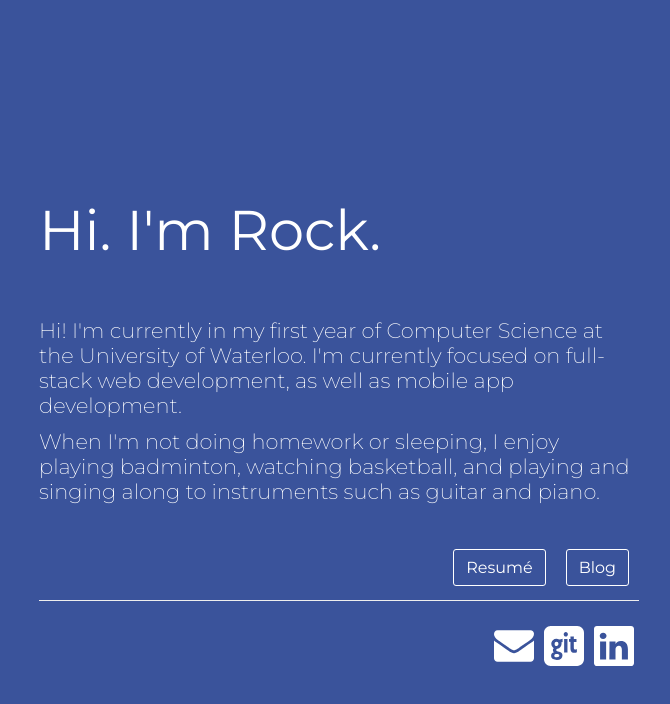
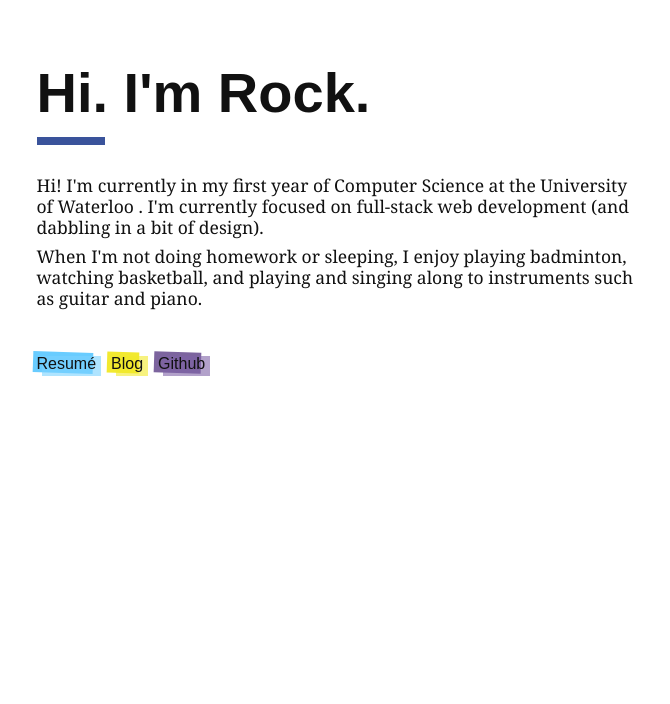
Before and after one commit to rocky1638/Portfolio-Website, a React (Create React App) app: page / in a window 1280 px wide. Shown: the top 704 px of the page, without its empty margins (301-971 px from the left). Built offline with nearby package versions, Linux system fonts and the light colour scheme; a web font is replaced by a local one.

Commit message:
redesign

```diff
--- a/public/index.html
+++ b/public/index.html
@@ -12,7 +12,7 @@
     <link rel="icon" type="image/png" href="%PUBLIC_URL%/favicon-16x16.png" sizes="16x16">
     <link rel="mask-icon" href="%PUBLIC_URL%/safari-pinned-tab.svg" color="#5bbad5">
     <meta name="theme-color" content="#ffffff">
-    <link href="https://fonts.googleapis.com/css?family=Montserrat:200,300,400" rel="stylesheet">
+    <link href="https://fonts.googleapis.com/css?family=Inconsolata:200,300,400,600" rel="stylesheet">
     <link href="https://fonts.googleapis.com/css?family=Open+Sans:200,300,400" rel="stylesheet">
 
 
--- a/src/components/Consensys.js
+++ b/src/components/Consensys.js
@@ -9,7 +9,7 @@ class ConsenSys extends Component {
     return (
       <div className="container-fluid" style={{ paddingBottom: '25px' }}>
         <div className="row">
-          <div className="col-xs-12 col-sm-8 col-sm-offset-2">
+          <div className="col-xs-12 col-sm-6 col-sm-offset-3">
             <div>
               <h1 className="blog-1">
                 <b>Consensys</b>
--- a/src/components/FindYourGrail.js
+++ b/src/components/FindYourGrail.js
@@ -9,7 +9,7 @@ class FindYourGrail extends Component {
     return (
       <div className="container-fluid" style={{ paddingBottom: '25px' }}>
         <div className="row">
-          <div className="col-xs-12 col-sm-8 col-sm-offset-2">
+          <div className="col-xs-12 col-sm-6 col-sm-offset-3">
             <div>
               <h1 className="blog-1">
                 <b>Find Your Grail</b>
--- a/src/components/Home.js
+++ b/src/components/Home.js
@@ -2,22 +2,19 @@ import React, { Component } from 'react';
 import { Link } from 'react-router-dom';
 
 class Home extends Component {
-  componentDidMount() {
-    document.body.className = 'home';
-  }
-
   render() {
     return (
-      <div className="container-fluid container-home">
+      <div className="container-fluid" style={{marginTop: "3em"}}>
         <div className="row">
           <div className="col-xs-12 col-md-6 col-md-offset-3">
-            <h1 style={{ marginBottom: '1em' }} className="header-text left">
+            <h1 className="header-text left">
               Hi. I'm Rock.
             </h1>
+            <hr className="blue-hr"/>
             <p style={{ marginBottom: '2.5em' }} className="left content-text">
-              Hi! I'm currently in my first year of Computer Science at the
-              University of Waterloo. I'm currently focused on full-stack web
-              development, as well as mobile app development.
+              Hi! I'm currently in my first year of Computer Science at the{' '} University of Waterloo
+              . I'm currently focused on full-stack web
+              development (and dabbling in a bit of design).
               <br />
               <p style={{ marginTop: '0.5em' }}>
                 When I'm not doing homework or sleeping, I enjoy playing
@@ -26,178 +23,36 @@ class Home extends Component {
                 <br />
               </p>
             </p>
-            <div className="right">
+            <div className="left">
               <a
                 target="_blank"
                 rel="noopener noreferrer"
                 className="button"
                 href="../assets/resume.pdf">
+                   <span className="highlight-container-resume">
+                  <span style={{fontWeight: "500"}} className="highlight">
                 Resumé
+                </span>
+                </span>
               </a>
               <Link className="button" to="/blog">
+              <span className="highlight-container">
+                  <span style={{fontWeight: "500"}} className="highlight">
                 Blog
+                </span>
+                </span>
               </Link>
-            </div>
-
-            <div className="right footer" style={{ marginBottom: '1em' }}>
-              <hr className="line" />
-              <a href="mailto:rockzhou15@gmail.com">
-                <svg
-                  version="1.1"
-                  className="logo email"
-                  id="Capa_1"
-                  xmlns="http://www.w3.org/2000/svg"
-                  x="0px"
-                  y="0px"
-                  width="40px"
-                  height="40px"
-                  viewBox="0 0 511.626 511.626">
-                  <g>
-                    <g>
-                      <path
-                        className="email"
-                        d="M49.106,178.729c6.472,4.567,25.981,18.131,58.528,40.685c32.548,22.554,57.482,39.92,74.803,52.099
-    			c1.903,1.335,5.946,4.237,12.131,8.71c6.186,4.476,11.326,8.093,15.416,10.852c4.093,2.758,9.041,5.852,14.849,9.277
-    			c5.806,3.422,11.279,5.996,16.418,7.7c5.14,1.718,9.898,2.569,14.275,2.569h0.287h0.288c4.377,0,9.137-0.852,14.277-2.569
-    			c5.137-1.704,10.615-4.281,16.416-7.7c5.804-3.429,10.752-6.52,14.845-9.277c4.093-2.759,9.229-6.376,15.417-10.852
-    			c6.184-4.477,10.232-7.375,12.135-8.71c17.508-12.179,62.051-43.11,133.615-92.79c13.894-9.703,25.502-21.411,34.827-35.116
-    			c9.332-13.699,13.993-28.07,13.993-43.105c0-12.564-4.523-23.319-13.565-32.264c-9.041-8.947-19.749-13.418-32.117-13.418H45.679
-    			c-14.655,0-25.933,4.948-33.832,14.844C3.949,79.562,0,91.934,0,106.779c0,11.991,5.236,24.985,15.703,38.974
-    			C26.169,159.743,37.307,170.736,49.106,178.729z"
-                      />
-                      <path
-                        className="email"
-                        d="M483.072,209.275c-62.424,42.251-109.824,75.087-142.177,98.501c-10.849,7.991-19.65,14.229-26.409,18.699
-    			c-6.759,4.473-15.748,9.041-26.98,13.702c-11.228,4.668-21.692,6.995-31.401,6.995h-0.291h-0.287
-    			c-9.707,0-20.177-2.327-31.405-6.995c-11.228-4.661-20.223-9.229-26.98-13.702c-6.755-4.47-15.559-10.708-26.407-18.699
-    			c-25.697-18.842-72.995-51.68-141.896-98.501C17.987,202.047,8.375,193.762,0,184.437v226.685c0,12.57,4.471,23.319,13.418,32.265
-    			c8.945,8.949,19.701,13.422,32.264,13.422h420.266c12.56,0,23.315-4.473,32.261-13.422c8.949-8.949,13.418-19.694,13.418-32.265
-    			V184.437C503.441,193.569,493.927,201.854,483.072,209.275z"
-                      />
-                    </g>
-                  </g>
-                  <g />
-                  <g />
-                  <g />
-                  <g />
-                  <g />
-                  <g />
-                  <g />
-                  <g />
-                  <g />
-                  <g />
-                  <g />
-                  <g />
-                  <g />
-                  <g />
-                  <g />
-                </svg>
-              </a>
-
               <a
+                className="button"
                 href="http://github.com/rocky1638"
                 target="_blank"
                 rel="noopener noreferrer">
-                <svg
-                  className="logo"
-                  version="1.1"
-                  id="Capa_1"
-                  xmlns="http://www.w3.org/2000/svg"
-                  x="0px"
-                  y="0px"
-                  width="40px"
-                  height="40px"
-                  viewBox="0 0 533.333 533.333">
-                  <g>
-                    <path
-                      className="github"
-                      d="M137.225,395.504c0,14.09,11.924,21.137,35.765,21.137c20.867,0,31.296-7.313,31.296-21.943
-    c0-13.823-11.378-20.728-34.138-20.728C148.197,373.967,137.225,381.145,137.225,395.504z M444.452,0H88.9
-    C40.006,0,0,40.005,0,88.9v355.535c0,48.925,40.006,88.898,88.9,88.898h355.552c48.891,0,88.882-39.974,88.882-88.899V88.9
-    C533.333,40.005,493.343,0,444.452,0z M247.774,213.015c-3.793,1.356-9.212,2.843-16.256,4.472
-    c2.167,6.232,3.253,12.058,3.253,17.476c0,17.34-5.217,32.447-15.648,45.319c-10.432,12.868-23.913,20.524-40.44,22.962
-    c-10.835,1.626-16.254,7.454-16.254,17.479c0,3.521,1.759,7.046,5.283,10.567c4.606,5.148,11.379,8.402,20.322,9.757
-    c38.745,5.959,58.118,22.081,58.118,48.361c0,42.001-25.064,63-75.188,63c-20.595,0-37.529-3.659-50.804-10.973
-    c-16.801-9.214-25.196-23.71-25.196-43.489c0-22.765,12.6-38.344,37.793-46.739v-0.812c-9.21-5.689-13.815-14.359-13.815-26.012
-    c0-15.174,4.336-24.658,13.004-28.449v-0.813c-8.67-2.981-16.393-9.757-23.167-20.326c-7.586-11.381-11.38-23.573-11.38-36.578
-    c0-19.51,6.912-35.766,20.725-48.771c13.279-12.195,29.129-18.29,47.555-18.29c13.278,0,25.603,3.249,36.985,9.751
-    c13.005,0,28.042-3.25,45.118-9.751L247.774,213.015L247.774,213.015z M313.634,353.643h-45.931
-    c0.544-5.418,0.812-14.627,0.812-27.638V199.604c0-12.737-0.272-21.544-0.812-26.416h45.931
-    c-0.542,5.148-0.813,13.682-0.813,25.606v124.773C312.821,337.386,313.092,347.412,313.634,353.643z M310.583,132.543
-    c-5.555,5.96-12.127,8.938-19.712,8.938c-7.856,0-14.562-2.979-20.118-8.938c-5.555-5.965-8.334-13.007-8.334-21.134
-    c0-8.404,2.779-15.58,8.334-21.545c5.556-5.96,12.262-8.942,20.118-8.942c7.585,0,14.158,2.982,19.712,8.942
-    c5.555,5.966,8.332,13.14,8.332,21.545C318.915,119.536,316.137,126.579,310.583,132.543z M438.379,348.358
-    c-10.027,5.422-22.086,8.128-36.175,8.128c-19.776,0-33.463-7.042-41.048-21.133c-5.692-10.567-8.534-27.229-8.534-49.987v-72.753
-    h0.406V211.8l-6.098-0.408c-3.523,0-8.131,0.408-13.819,1.22v-39.425h19.913v-15.85c0-7.589-0.406-13.688-1.219-18.292h47.145
-    c-0.808,5.146-1.216,10.972-1.216,17.475v16.666h35.355v39.423c-1.354,0-3.858-0.134-7.519-0.405
-    c-3.658-0.271-7.113-0.409-10.364-0.409h-17.475v75.596c0,18.159,5.964,27.235,17.883,27.235c8.397,0,15.987-2.301,22.764-6.908
-    V348.358L438.379,348.358z M167.3,208.545c-17.071,0-25.606,10.028-25.606,30.076c0,18.699,8.536,28.046,25.606,28.046
-    c16.529,0,24.793-9.483,24.793-28.451c0-7.859-1.896-14.632-5.688-20.324C181.796,211.661,175.428,208.545,167.3,208.545z"
-                    />
-                  </g>
-                  <g />
-                  <g />
-                  <g />
-                  <g />
-                  <g />
-                  <g />
-                  <g />
-                  <g />
-                  <g />
-                  <g />
-                  <g />
-                  <g />
-                  <g />
-                  <g />
-                  <g />
-                </svg>
-              </a>
-
-              <a
-                href="http://www.linkedin.com/in/rockz123"
-                target="_blank"
-                rel="noopener noreferrer">
-                <svg
-                  className="logo"
-                  version="1.1"
-                  id="Capa_1"
-                  xmlns="http://www.w3.org/2000/svg"
-                  x="0px"
-                  y="0px"
-                  width="40px"
-                  height="40px"
-                  viewBox="0 0 430.117 430.118">
-                  <g>
-                    <path
-                      className="linkedin"
-                      id="LinkedIn__x28_alt_x29_"
-                      d="M398.355,0H31.782C14.229,0,0.002,13.793,0.002,30.817v368.471
-      c0,17.025,14.232,30.83,31.78,30.83h366.573c17.549,0,31.76-13.814,31.76-30.83V30.817C430.115,13.798,415.904,0,398.355,0z
-       M130.4,360.038H65.413V165.845H130.4V360.038z M97.913,139.315h-0.437c-21.793,0-35.92-14.904-35.92-33.563
-      c0-19.035,14.542-33.535,36.767-33.535c22.227,0,35.899,14.496,36.331,33.535C134.654,124.415,120.555,139.315,97.913,139.315z
-       M364.659,360.038h-64.966V256.138c0-26.107-9.413-43.921-32.907-43.921c-17.973,0-28.642,12.018-33.327,23.621
-      c-1.736,4.144-2.166,9.94-2.166,15.728v108.468h-64.954c0,0,0.85-175.979,0-194.192h64.964v27.531
-      c8.624-13.229,24.035-32.1,58.534-32.1c42.76,0,74.822,27.739,74.822,87.414V360.038z M230.883,193.99
-      c0.111-0.182,0.266-0.401,0.42-0.614v0.614H230.883z"
-                    />
-                  </g>
-                  <g />
-                  <g />
-                  <g />
-                  <g />
-                  <g />
-                  <g />
-                  <g />
-                  <g />
-                  <g />
-                  <g />
-                  <g />
-                  <g />
-                  <g />
-                  <g />
-                  <g />
-                </svg>
-              </a>
+                <span className="highlight-container-github">
+                  <span style={{fontWeight: "500"}} className="highlight">
+                  Github
+                  </span>
+                </span>
+                </a>
             </div>
           </div>
         </div>
--- a/src/components/Sapling.js
+++ b/src/components/Sapling.js
@@ -6,7 +6,7 @@ class Sapling extends Component {
     return (
       <div className="container-fluid" style={{ paddingBottom: '25px' }}>
         <div className="row">
-          <div className="col-xs-12 col-sm-8 col-sm-offset-2">
+          <div className="col-xs-12 col-sm-6 col-sm-offset-3">
             <div>
               <h1 className="blog-1">Sapling</h1>
               <h3 className="blog-3">For people serious about practicing.</h3>
--- a/src/components/TheWaterBoys.js
+++ b/src/components/TheWaterBoys.js
@@ -9,13 +9,13 @@ class FindYourGrail extends Component {
     return (
       <div className="container-fluid" style={{ paddingBottom: '25px' }}>
         <div className="row">
-          <div className="col-xs-12 col-sm-8 col-sm-offset-2">
+          <div className="col-xs-12 col-sm-6 col-sm-offset-3">
             <div>
               <h1 className="blog-1">
                 <b>The Water Boys</b>
               </h1>
               <h3 className="blog-3">An unforgettable a capella experience.</h3>
-              <h6 className="blog-6">Published March xx</h6>
+              <h6 className="blog-6">Published June 12</h6>
             </div>
             <hr className="blue-hr" />
             <div>
@@ -125,7 +125,7 @@ class FindYourGrail extends Component {
               </div>
               <div className="blog-image-div center">
                 <img src="/assets/waterboys/waterboys5.jpg" alt="Me being emotional" className="blog-image"/>
-                <h6 className="blog-6">Me being emotional</h6>
+                <h6 className="blog-6">My best MJ impression</h6>
               </div>
               <p className="blog-text">
                 With the past two performances under our belt, we felt more and more ready to crush our ICCA Semifinals performance.
--- a/src/style/style.css
+++ b/src/style/style.css
@@ -1,6 +1,7 @@
 html {
   overflow-x: hidden;
   overflow-y: visible;
+  padding: 0 5px 20px 5px;
   /* height: 100% !important; */
 }
 
@@ -10,26 +11,20 @@ body.home {
 }
 
 body.white {
-  height: 100%;
   background-color: #fafafa;
+  padding-top: 15px;
 }
 
 html,
 body {
   margin: 0px;
-  padding: 20px 5px;
-}
-
-@font-face {
-  font-family: 'Charter';
-  src: url('./fonts/charter-400-normal.woff') format('woff');
+  overflow-x: hidden;
 }
 
 /** HOMEPAGE **/
 .container-home {
   display: block;
   background-color: #3a539b;
-  /* min-height: 100vh !important; */
   padding-top: 10em;
 }
 
@@ -53,12 +48,8 @@ body {
   fill: #323333 !important;
 }
 
-.github {
-  fill: white !important;
-}
-
 .github:hover {
-  fill: #6e5494 !important;
+  color: #6e5494 !important;
 }
 
 .linkedin {
@@ -79,21 +70,21 @@ body {
   height: 100vh;
   text-align: center;
   overflow-x: hidden;
-  overflow-y: visible;
 }
 
 .preview-card {
   background: #fafafa;
-  border-radius: 2px;
-  border-left: 5px solid #323333;
+  /* border-radius: 2px;
+  border-left: 5px solid #323333; */
   display: inline-block;
-  margin-top: 10px;
+  margin-top: 2px;
+  margin-bottom: 5px;
   min-height: 10vh;
   height: auto;
   position: relative;
   width: 100%;
   padding-bottom: 5px;
-  padding-left: 15px;
+  /* padding-left: 15px; */
   padding-right: 15px;
 }
 
@@ -106,11 +97,6 @@ body {
 .read-more {
   height: auto;
   margin: 5px 0px 0px 0px;
-}
-
-.preview-card:hover {
-  border-left: 5px solid #3a539b;
-  /* box-shadow: 0 2px 4px rgba(0, 0, 0, 0.16), 0 2px 4px rgba(0, 0, 0, 0.23); */
 }
 
 .blog-title {
@@ -146,13 +132,14 @@ body {
 
 /** DEFAULTS **/
 .header-text {
-  color: #fff;
+  color: #111;
   font-size: 4em;
-  font-family: 'Montserrat', sans-serif;
-  font-weight: 400;
+  font-family: 'source-sans-pro', 'Futura', sans-serif;
+  font-weight: 600;
 }
 
 .blog-header-text {
+  font-size: 6em;
   font-family: 'source-sans-pro', 'Open Sans', sans-serif;
   color: #323333 !important;
 }
@@ -168,7 +155,7 @@ body {
 .blog-1 {
   font-family: 'source-sans-pro', 'Open Sans', sans-serif;
   font-size: 36px;
-  font-weight: 400;
+  font-weight: 600;
   color: #212121;
   margin-bottom: 2px;
 }
@@ -210,10 +197,10 @@ body {
 
 .blog-card-header {
   font-family: 'source-sans-pro', 'Open Sans', sans-serif;
-  font-size: 28px;
+  font-size: 24px;
   font-weight: 400;
   color: #323333;
-  margin-bottom: 2px;
+  margin-bottom: 0;
   /* margin-top: 25px; */
 }
 
@@ -237,19 +224,34 @@ body {
   }
 }
 
+/* mark {
+  display: inline-block;
+  line-height: 0em;
+  padding-bottom: 0.4em;
+}
+
+.mark-uw {
+  background-color: #FFD54F;
+}
+
+.mark-blue {
+  background-color: rgba(58, 83, 155, 0.5);
+} */
+
 .blue-hr {
-  border: 0;
-  height: 1px;
-  background: #3a539b;
-  background-image: linear-gradient(to right, #ccc, #3a539b, #ccc);
+  width: 10%;
+  border: 4px solid #3a539b;
+  display: inline-block;
+  margin-top: 3px;
+  margin-bottom: 25px;
 }
 
 .content-text {
-  color: white;
-  font-size: 1.5em;
-  font-family: 'Montserrat', sans-serif;
+  color: #111;
+  font-size: 1.25em;
+  font-family: 'source-sans-pro', 'Georgia', monospace;
   line-height: 120%;
-  font-weight: 200;
+  font-weight: 400;
 }
 
 .center {
@@ -265,21 +267,18 @@ body {
 }
 
 .button {
-  border: 1px solid white;
-  border-radius: 3px;
-  padding: 8px 12px;
-  margin: 10px;
-  color: white;
+  margin: 10px 15px 10px 0;
+  color: #111;
   font-size: 16px;
-  font-family: 'Montserrat', sans-serif;
+  font-family: 'source-sans-pro', sans-serif;
   -webkit-user-select: none;
   transition: 0.15s;
+  text-decoration: underline;
 }
 
 .button:hover {
   background-color: white;
-  color: #3a539b;
-  text-decoration: none;
+  color: #111;
 }
 
 .button:focus {
@@ -305,6 +304,81 @@ p a {
   min-height: 100%;
 }
 
-/* * {
-  border: 1px solid red;
-} */
+.flexbox {
+  display: flex;
+  justify-content: left;
+  vertical-align: center;
+  width: 80%;
+}
+
+.highlight-container, .highlight, .highlight-container-github, .highlight-container-resume {
+  position: relative;
+}
+.highlight-container, .highlight-container-github, .highlight-container-resume {
+  display: inline-block;
+}
+
+.highlight-container:before {
+  background: #f1e71ae6;
+  transform: rotate(2deg);
+  top: -1px;
+  left: -1px;
+}
+
+.highlight-container:after {
+  background: rgba(242, 233, 42, 0.6);
+  top: 3px;
+  right: -2px;
+  z-index: 0;
+}
+
+.highlight-container-github:before {
+  background: rgba(110, 84, 148, 0.9);
+  transform: rotate(2deg);
+  top: -1px;
+  left: -1px;
+}
+
+.highlight-container-github:after {
+  background: rgba(127, 99, 167, 0.6);
+  top: 3px;
+  right: -2px;
+  z-index: 0;
+}
+
+.highlight-container-resume:before {
+  background: rgba(89, 199, 255, 0.9);
+  transform: rotate(2deg);
+  top: -1px;
+  left: -1px;
+}
+
+.highlight-container-resume:after {
+  background: rgba(123, 210, 255, 0.6);
+  top: 3px;
+  right: -2px;
+  z-index: 0;
+}
+
+.highlight {
+  z-index: 400;
+}
+
+.highlight-container:before,
+.highlight-container:after,
+.highlight-container-github:before,
+.highlight-container-github:after,
+.highlight-container-resume:before,
+.highlight-container-resume:after {
+  content: ' ';
+  display: block;
+  height: 90%;
+  width: 100%;
+  margin-left: -3px;
+  margin-right: -3px;
+  position: absolute;
+}
+
+::-webkit-scrollbar {
+  display: none;
+}
```
Also changed, not shown: src/components/Blog.js (+16 -8 lines), 1 other file (tests, documents, lock files or other folders).
